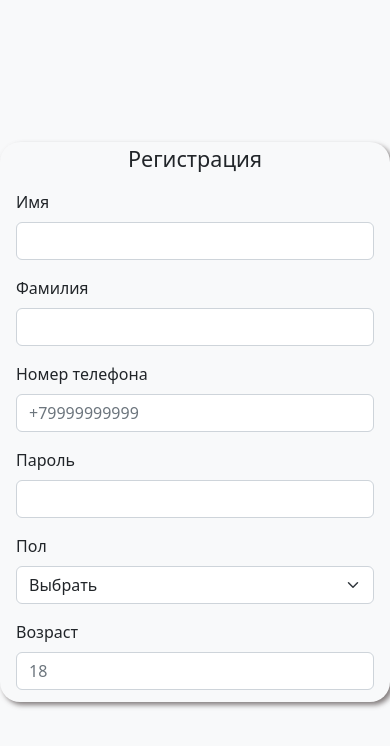
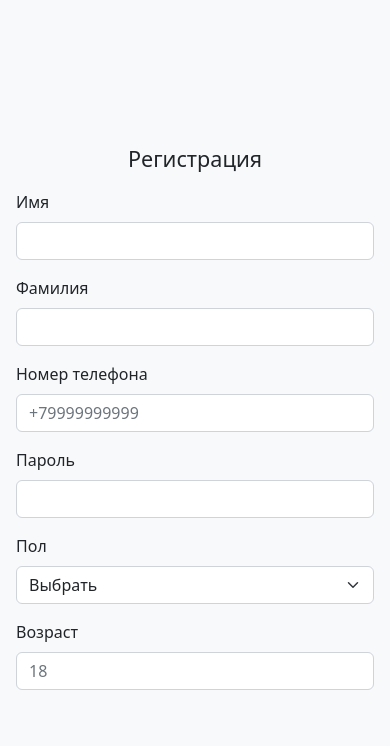
Before and after one commit to ANB98prog/BeachApp, a website: page src/registration.html in a window 390 px wide. Drawn offline with nearby package versions, Linux system fonts and the light colour scheme.

Commit message:
Added media queries

```diff
--- a/src/styles/registration.css
+++ b/src/styles/registration.css
@@ -27,3 +27,20 @@ body {
 .registration-header h4 {
     text-align: center;
 }
+
+/* monitors and laptops */
+@media (min-width: 1240px)  {}
+
+/* tablet */
+@media (min-width: 1024px) and (max-width: 1240px)  {}
+
+@media (min-width: 768px) and (max-width: 1024px) {
+
+}
+
+/* mobile */
+@media (max-width: 768px) {
+    .registration-container{
+        box-shadow: none;
+    }
+}
```
